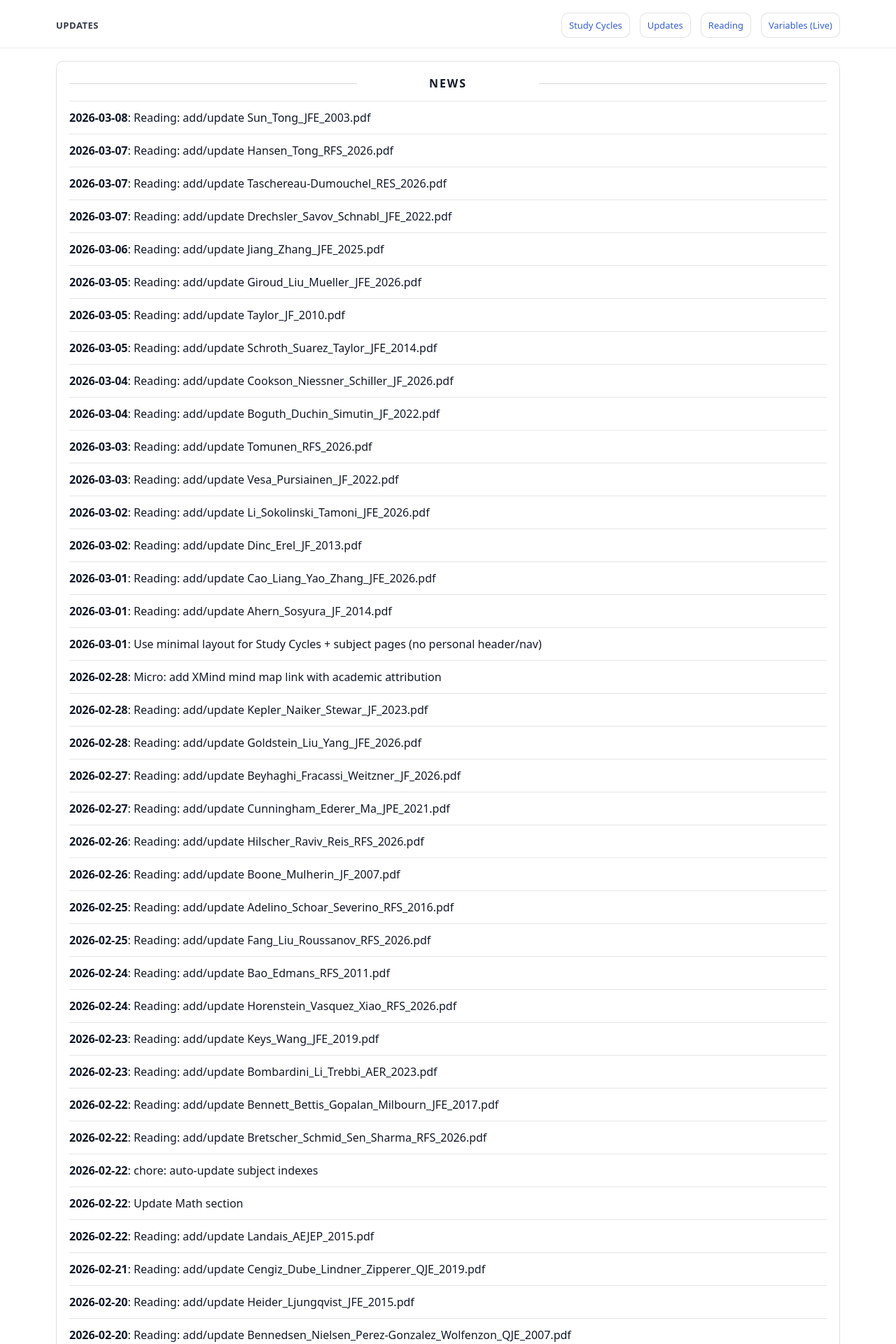
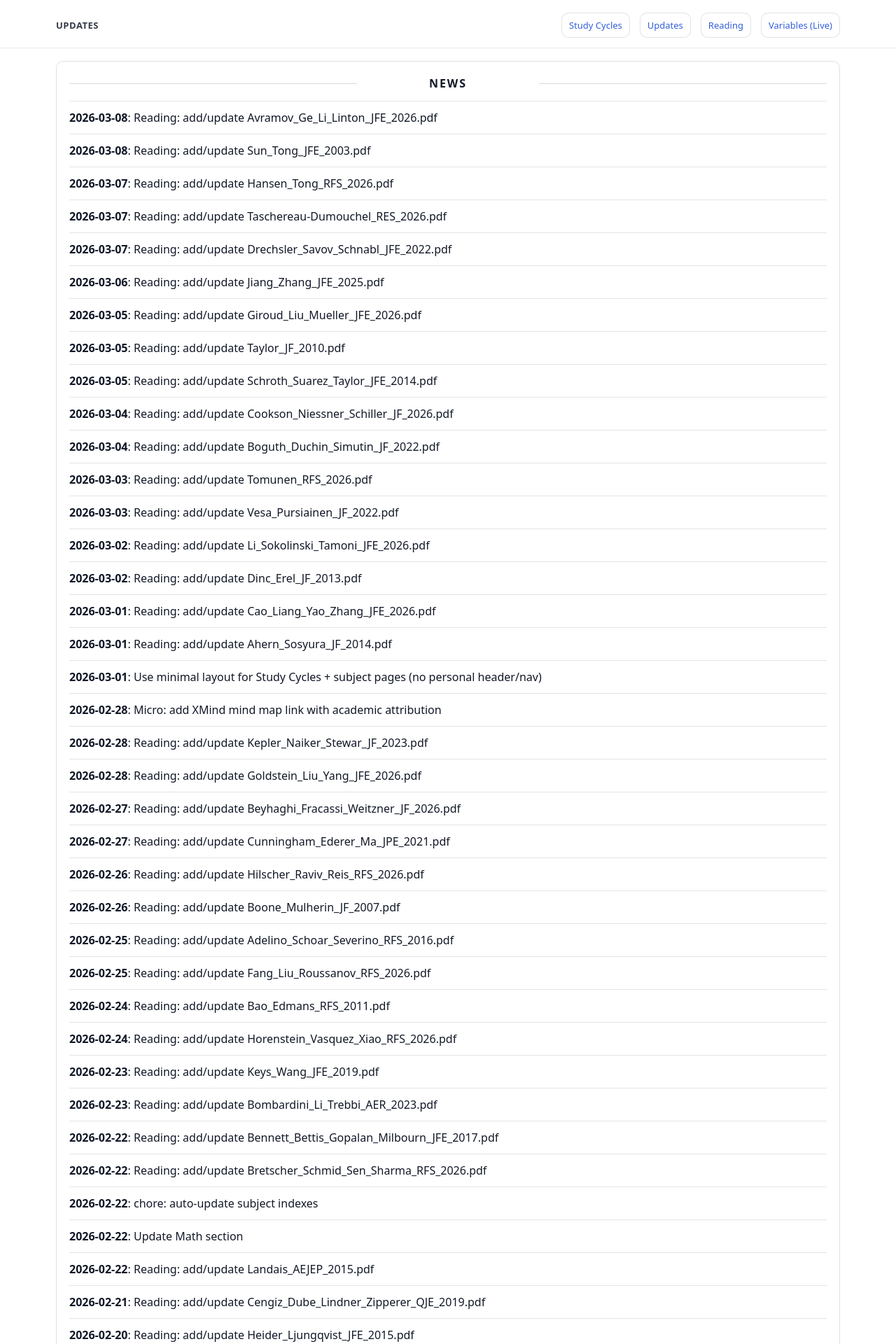
Before and after one commit to yaxinzn/study-archive, a Jekyll site: the page built from updates/index.md, in a window 1280 px wide. Shown: the top 1920 px of the page at 70% size. Built offline with Jekyll 4.4.1, drawn with Linux system fonts in a browser that asks for light colours; some of the changed text lies outside the part shown.

Commit message:
chore: update NEWS feed

```diff
--- a/_data/news.yml
+++ b/_data/news.yml
@@ -1,4 +1,7 @@
 # Auto-generated update history (sorted newest -> oldest). Do not edit manually.
+- ts: "1772972483"
+  date: "2026-03-08"
+  title: "Reading: add/update Avramov_Ge_Li_Linton_JFE_2026.pdf"
 - ts: "1772971891"
   date: "2026-03-08"
   title: "Reading: add/update Sun_Tong_JFE_2003.pdf"
```
